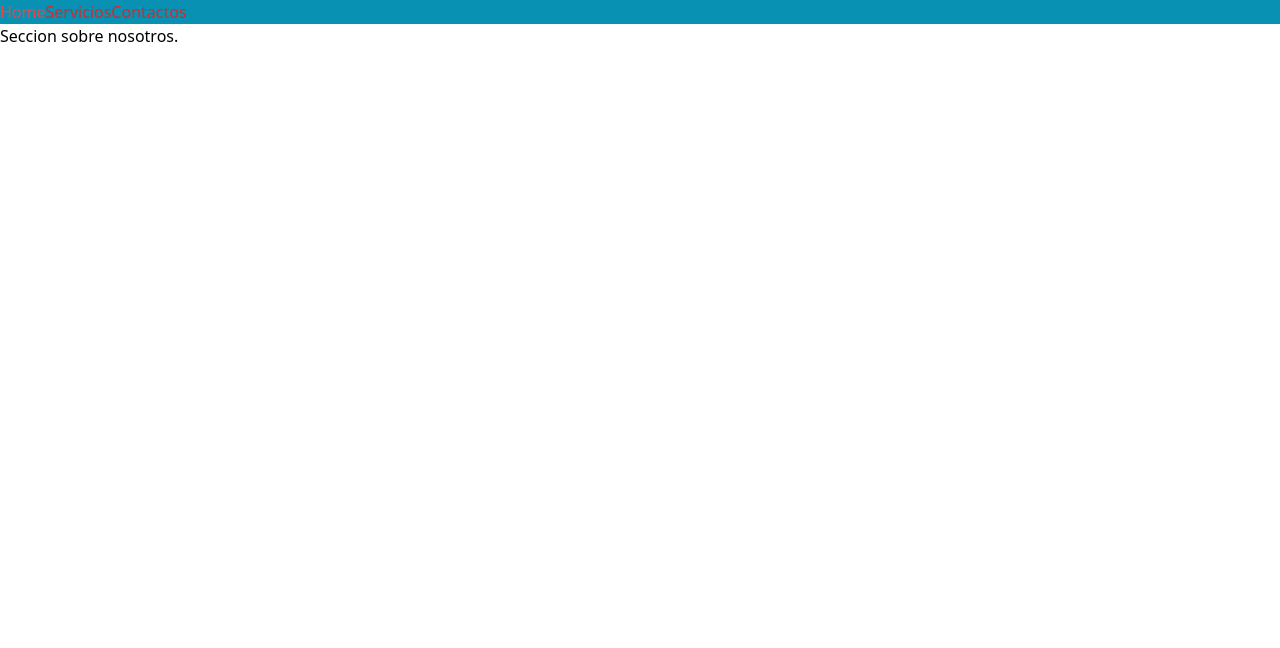
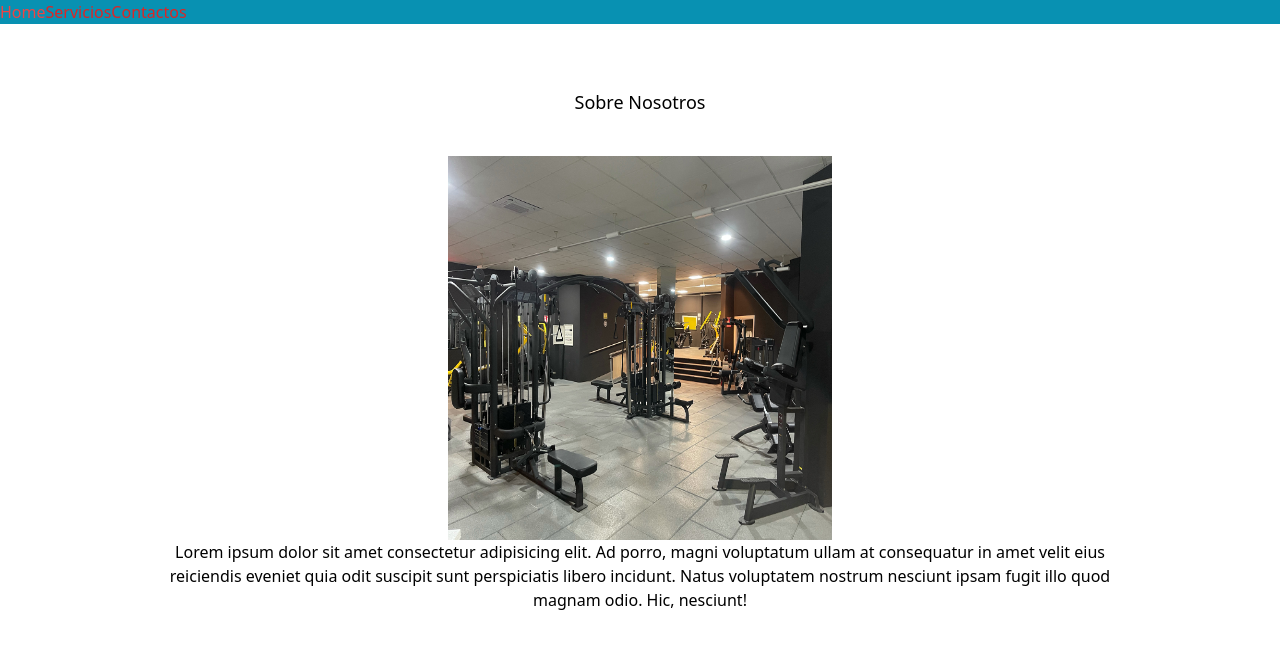
Before and after one commit to BryanGordon/gym, a React (Vite) app: page / in a window 1280 px wide. Shown: the top 648 px of the page. Built offline with nearby package versions, Linux system fonts and the light colour scheme.

Commit message:
Update component

```diff
--- a/src/components/About.tsx
+++ b/src/components/About.tsx
@@ -1,7 +1,15 @@
 export function About () {
   return (
     <section>
-      Seccion sobre nosotros.
+      <h1 className='text-center text-lg mt-16 text-bodyText '>Sobre Nosotros</h1>
+      <article className='mt-10 '>
+        <picture className='w-full mb-10'>
+          <img className='w-96 min-w-48 h-96 my-0 mx-auto' src='gimnasio.jpeg' alt='imagen' />
+        </picture>
+        <div className='w-3/4 my-0 mx-auto'>
+          <p className='text-center text-base text-bodyText'>Lorem ipsum dolor sit amet consectetur adipisicing elit. Ad porro, magni voluptatum ullam at consequatur in amet velit eius reiciendis eveniet quia odit suscipit sunt perspiciatis libero incidunt. Natus voluptatem nostrum nesciunt ipsam fugit illo quod magnam odio. Hic, nesciunt!</p>
+        </div>
+      </article>
     </section>
   )
 }
```
